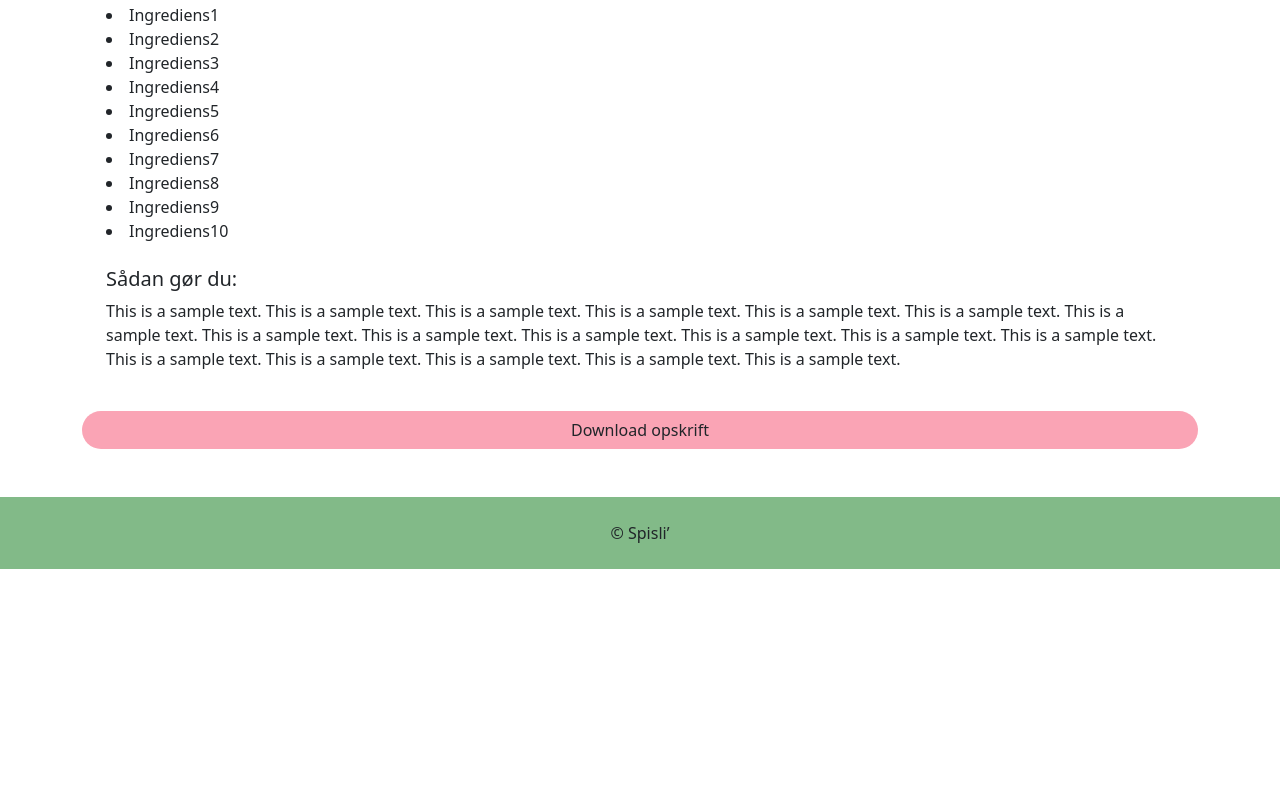
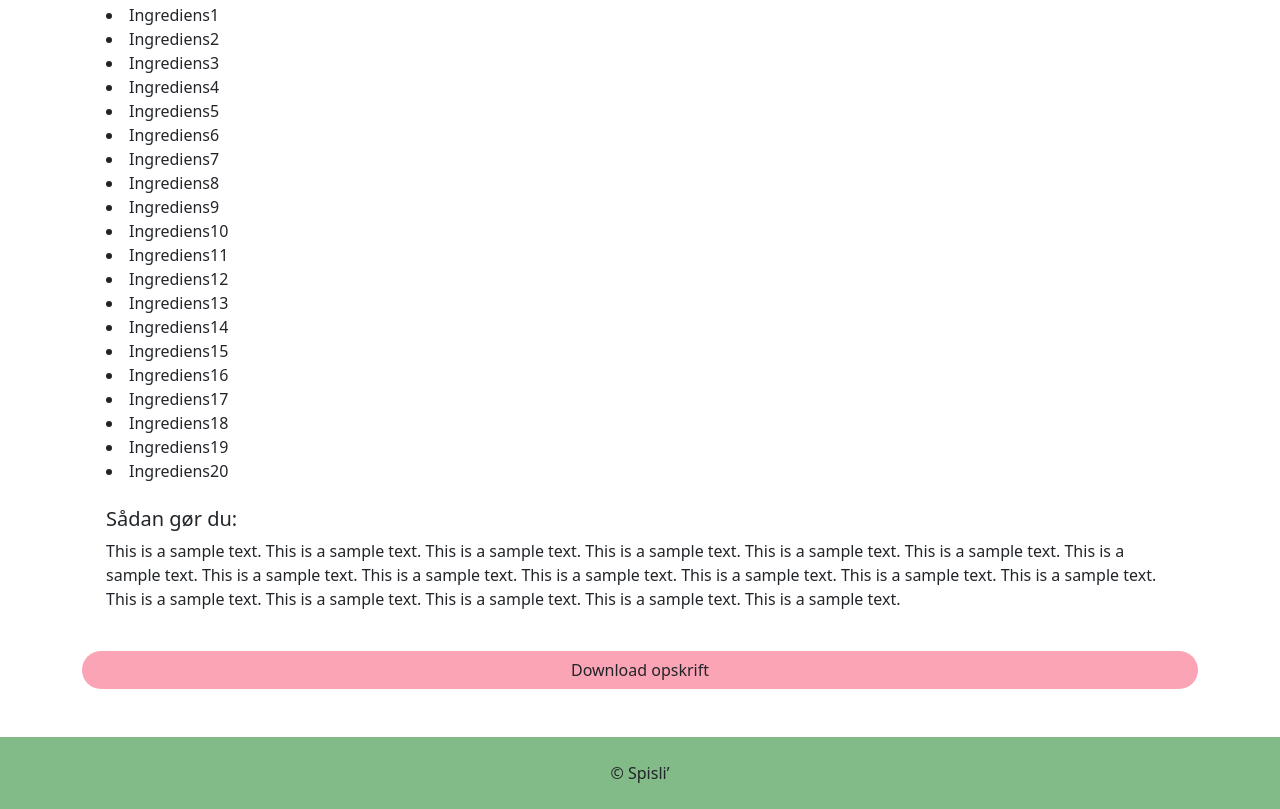
Before and after one commit to SpacemanOctopus/Semester_2_FFP1_Spisli, a website: page recipe.html in a window 1280 px wide. Shown: the part 589-1398 px from the top of the page. Before the commit the page ends 1158 px from the top, so only its background shows below. Drawn offline with nearby package versions, Linux system fonts and the light colour scheme; files that its build step writes are made by us from their sources; no server answers.

Commit message:
flere ingredienser, logo fungerer som tilbage knap, knap på index fører til opskrift, knap på recipe reseter siden

```diff
--- a/recipe.html
+++ b/recipe.html
@@ -17,7 +17,7 @@
 <body>
 
 <div class="header theheader w-100">
-    <img class="ms-5 logo p-3" src="img/Logo.png" alt="Spisli's logo">
+    <a href="index.html"><img class="ms-5 logo p-3" src="img/Logo.png" alt="Spisli's logo"></a>
 </div>
 
 <div>
@@ -26,7 +26,7 @@
 
 <div class="container boks">
     <div class="col-12 ps-4 pe-4">
-        <div class="mt-4 mb-4 text-center btn w-100 rounded-5 custombtn">Giv mig en ny opskrift!</div>
+        <a class="link-dark" href="recipe.html"><div class="mt-4 mb-4 text-center btn w-100 rounded-5 custombtn">Giv mig en ny opskrift!</div></a>
 
         <h1> Opskrift navn </h1>
 
@@ -48,6 +48,16 @@
         <li>Ingrediens8</li>
         <li>Ingrediens9</li>
         <li>Ingrediens10</li>
+        <li>Ingrediens11</li>
+        <li>Ingrediens12</li>
+        <li>Ingrediens13</li>
+        <li>Ingrediens14</li>
+        <li>Ingrediens15</li>
+        <li>Ingrediens16</li>
+        <li>Ingrediens17</li>
+        <li>Ingrediens18</li>
+        <li>Ingrediens19</li>
+        <li>Ingrediens20</li>
 
         <br>
 
```
Also changed, not shown: index.html (+2 -2 lines).
